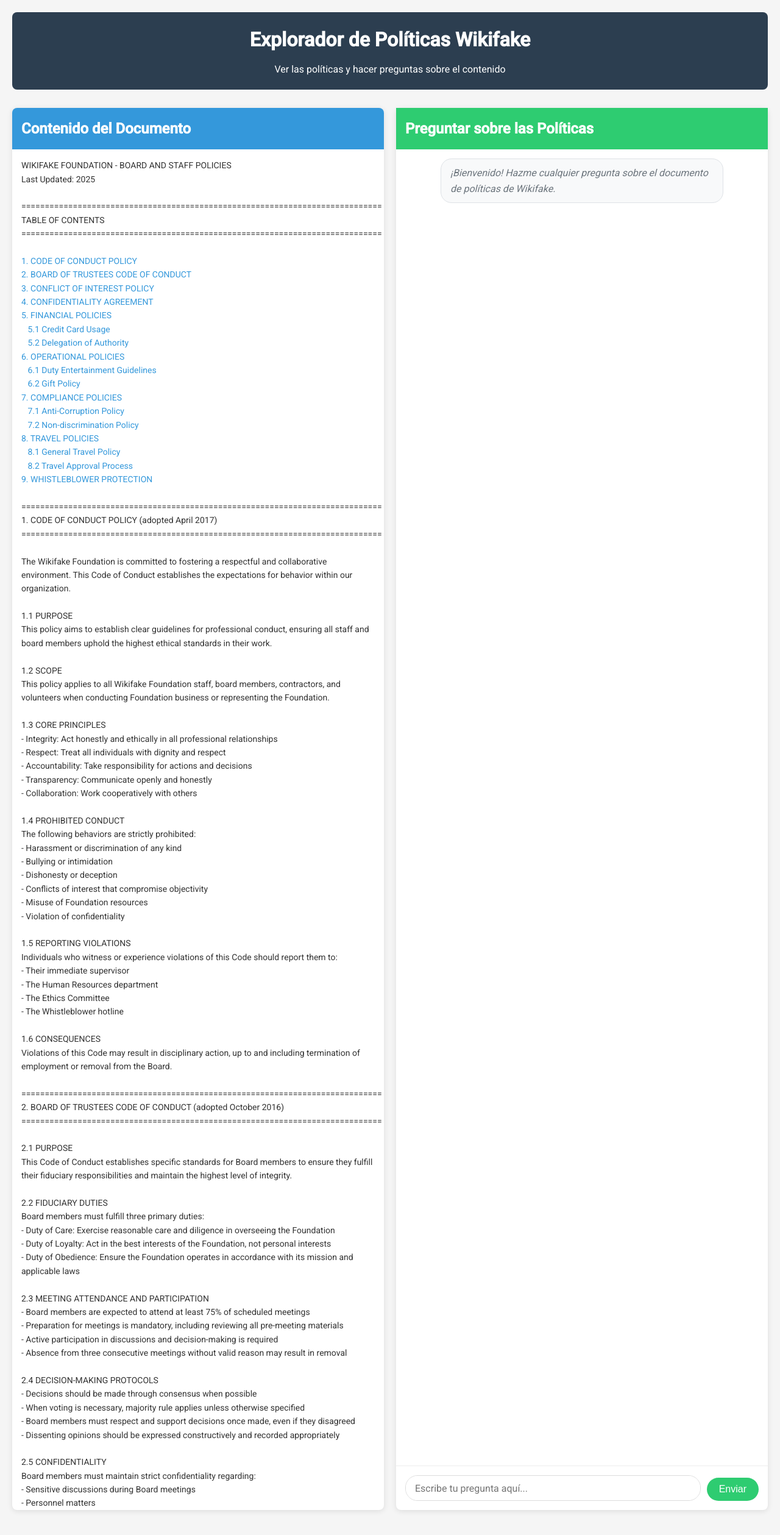
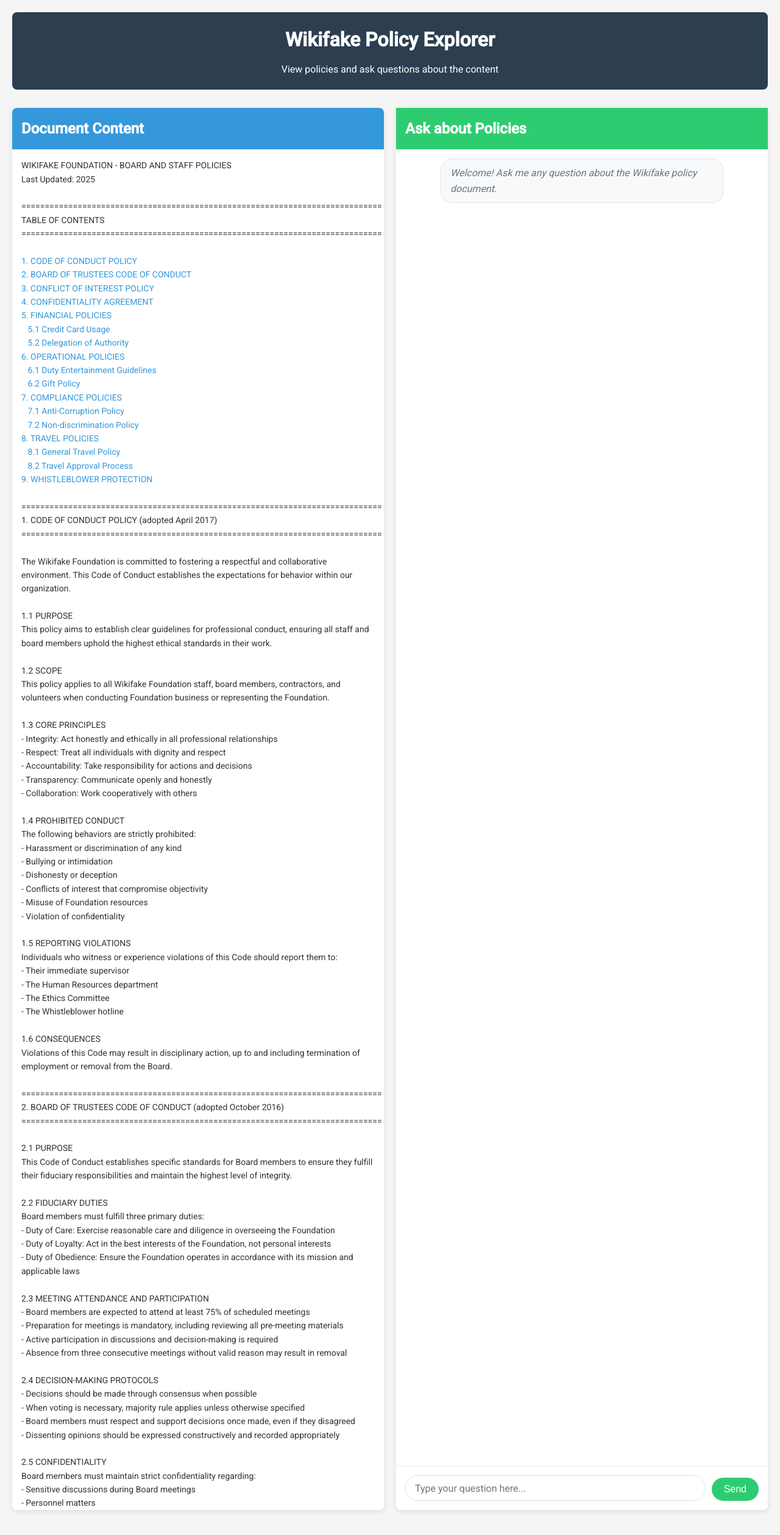
Before and after one commit to mauricio222/wikifake-policy-english, a Flask app: page / in a window 1280 px wide. Shown: the top 2518 px of the page at 61% size. Run offline with Flask 3, Linux system fonts and the light colour scheme.

Commit message:
Update index.html

```diff
--- a/templates/index.html
+++ b/templates/index.html
@@ -1,38 +1,38 @@
 <!DOCTYPE html>
-<html lang="es">
+<html lang="en">
 <head>
     <meta charset="UTF-8">
     <meta name="viewport" content="width=device-width, initial-scale=1.0">
-    <title>Explorador de Políticas Wikifake</title>
+    <title>Wikifake Policy Explorer</title>
     <link rel="stylesheet" href="{{ url_for('static', filename='css/style.css') }}">
     <link href="https://fonts.googleapis.com/css2?family=Roboto:wght@300;400;500&display=swap" rel="stylesheet">
 </head>
 <body>
     <div class="container">
         <header>
-            <h1>Explorador de Políticas Wikifake</h1>
-            <p>Ver las políticas y hacer preguntas sobre el contenido</p>
+            <h1>Wikifake Policy Explorer</h1>
+            <p>View policies and ask questions about the content</p>
         </header>
 
         <main>
             <div class="content-panel">
-                <h2>Contenido del Documento</h2>
+                <h2>Document Content</h2>
                 <div class="text-content">
                     <pre>{{ text_content|safe }}</pre>
                 </div>
             </div>
 
             <div class="chat-panel">
-                <h2>Preguntar sobre las Políticas</h2>
+                <h2>Ask about Policies</h2>
                 <div class="chat-container">
                     <div id="chat-messages">
                         <div class="message system">
-                            ¡Bienvenido! Hazme cualquier pregunta sobre el documento de políticas de Wikifake.
+                            Welcome! Ask me any question about the Wikifake policy document.
                         </div>
                     </div>
                     <div class="chat-input-container">
-                        <textarea id="user-input" placeholder="Escribe tu pregunta aquí..." rows="1"></textarea>
-                        <button id="send-button">Enviar</button>
+                        <textarea id="user-input" placeholder="Type your question here..." rows="1"></textarea>
+                        <button id="send-button">Send</button>
                     </div>
                 </div>
             </div>
```
